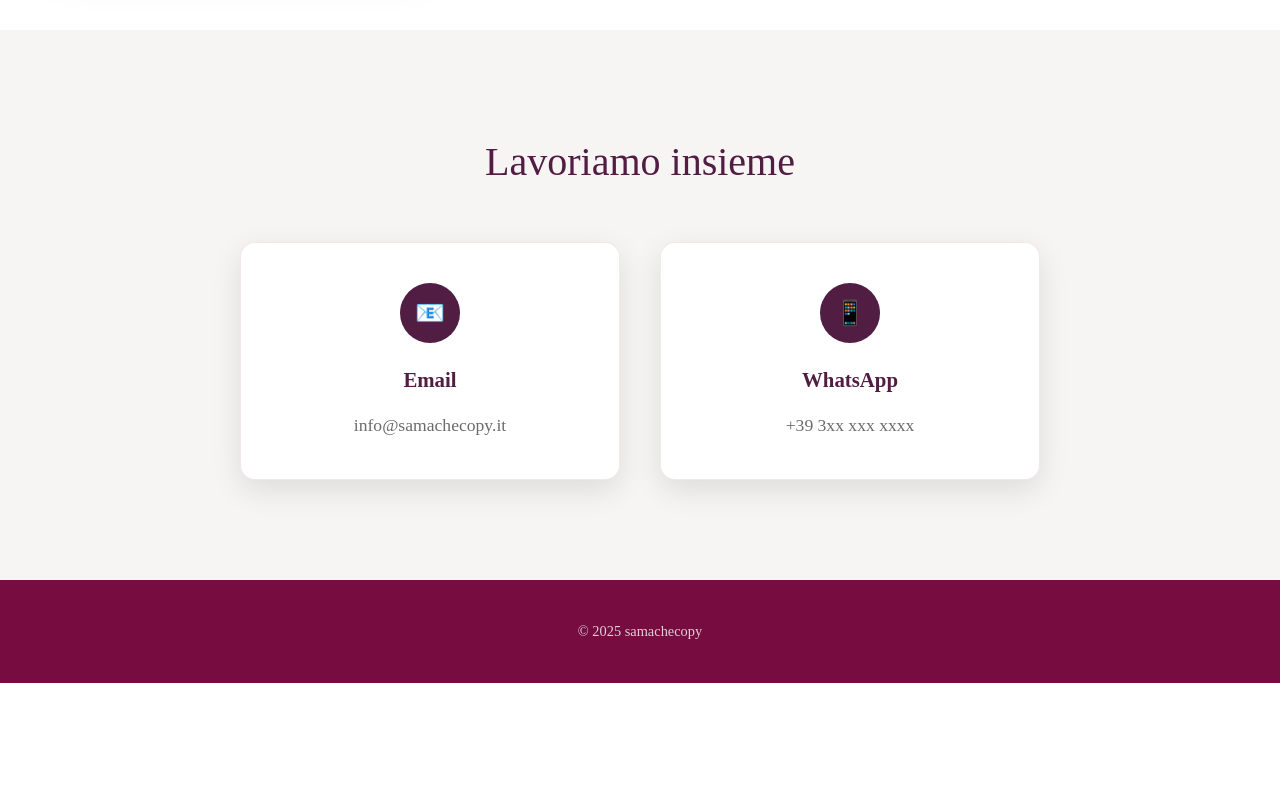
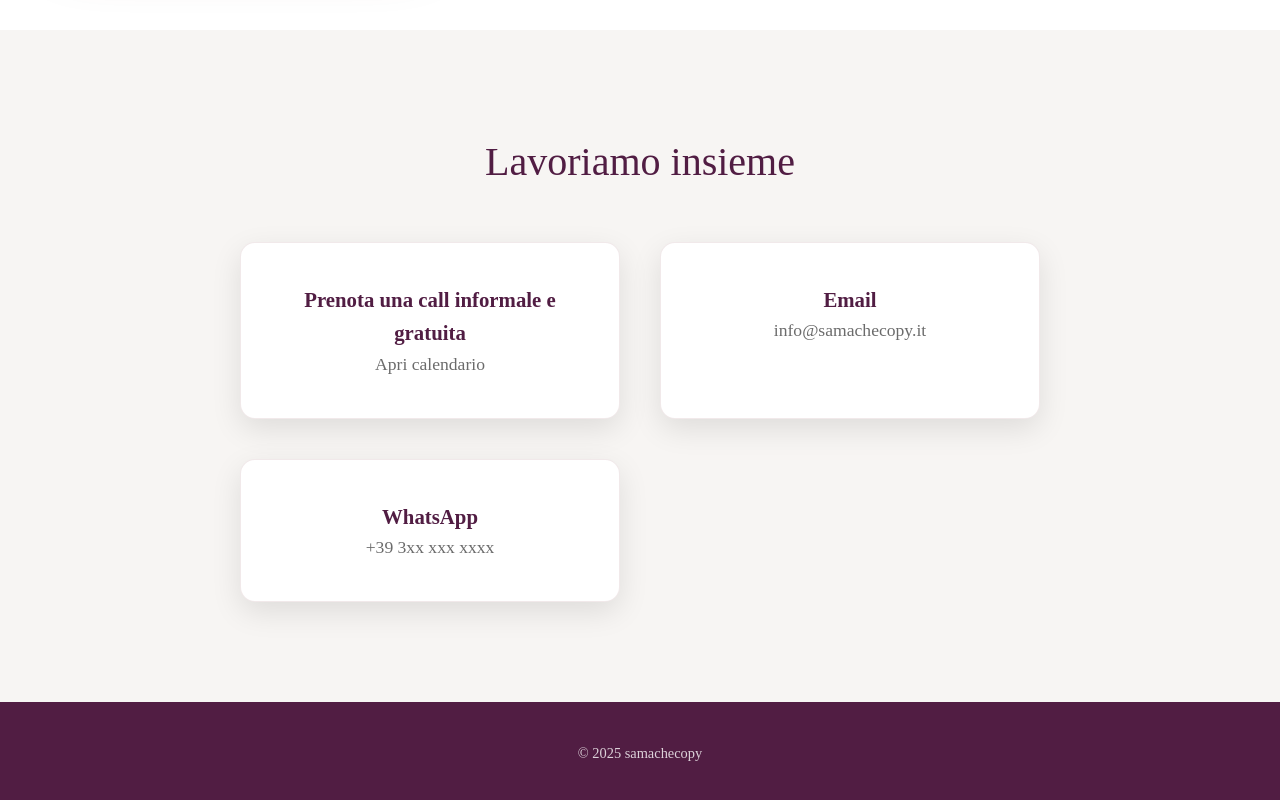
Before and after one commit to samachecopy/samachecopy, a plain HTML site: page index.html in a window 1280 px wide. Shown: the part 1470-2270 px from the top of the page. Before the commit the page ends 2153 px from the top, so only its background shows below. Drawn offline with Linux system fonts and the light colour scheme; a web font is replaced by a local one.

Commit message:
contatti

```diff
--- a/index.html
+++ b/index.html
@@ -17,9 +17,12 @@
             <div class="hero-content">
                 <h1 style="display: none">Sara Marcucci - Copywriter</h1>
                 <h3 style="display: none">Copywriter</h3>
+
                 <img src="imgs/sara_alfa.png" alt="Sara Marcucci Copywriter Logo">
+
                 <p>La strategia giusta è</p>
                 <p><span class="copy">raccontarti!</span></p>
+
                 <a href="#contact" class="cta-button">Lavoriamo insieme</a>
             </div>
         </div>
@@ -49,24 +52,28 @@
             <h2>Lavoriamo insieme</h2>
             <div class="contact-grid">
                 <div class="contact-card">
-                    <div class="contact-icon">📧</div>
-                    <h3>Email</h3>
-                    <a href="mailto:info@samachecopy.it">info@samachecopy.it</a>
+                    <a href="https://zcal.co/i/..." target="_blank">
+                        <span>
+                            <h3>Prenota una call informale e gratuita</h3>
+                            Apri calendario
+                        </span>
+                    </a>
                 </div>
                 <div class="contact-card">
-                    <div class="contact-icon">📱</div>
-                    <h3>WhatsApp</h3>
-                    <a href="https://wa.me/393xxxxxxxxx" target="_blank">+39 3xx xxx xxxx</a>
+                    <a href="mailto:info@samachecopy.it">
+                        <span>
+                            <h3>Email</h3>
+                            info@samachecopy.it
+                        </span>
+                    </a>
                 </div>
-                <div class="contact-card" style="display: none">
-                    <div class="contact-icon">💼</div>
-                    <h3>LinkedIn</h3>
-                    <a href="https://linkedin.com/in/sara-copywriter" target="_blank">Sara Copywriter</a>
-                </div>
-                <div class="contact-card" style="display: none">
-                    <div class="contact-icon">📝</div>
-                    <h3>Portfolio</h3>
-                    <a href="#" onclick="return false;">I miei lavori</a>
+                <div class="contact-card">
+                    <a href="https://wa.me/393xxxxxxxxx" target="_blank">
+                        <span>
+                            <h3>WhatsApp</h3>
+                            +39 3xx xxx xxxx
+                        </span>
+                    </a>
                 </div>
             </div>
         </div>
--- a/style.css
+++ b/style.css
@@ -8,8 +8,8 @@
 :root {
     --vinaccia: #511D43;
     --vinaccia-light: #511D43;
+    --vinaccia-light: #760C40;
     --vinaccia-dark: #301128;
-    --vinaccia-dark: #760C40;
     --cream: #F7F5F3;
     --white: #FFFFFF;
     --text-dark: #2C2C2C;
@@ -220,7 +220,7 @@ body {
 .contact-card h3 {
     color: var(--vinaccia);
     font-size: 1.3rem;
-    margin-bottom: 15px;
+    /*margin-bottom: 15px;*/
 }
 
 .contact-card a {
@@ -236,7 +236,7 @@ body {
 
 /* Footer */
 .footer {
-    background: var(--vinaccia-dark);
+    background: var(--vinaccia);
     color: var(--white);
     text-align: center;
     padding: 40px 0;
```
